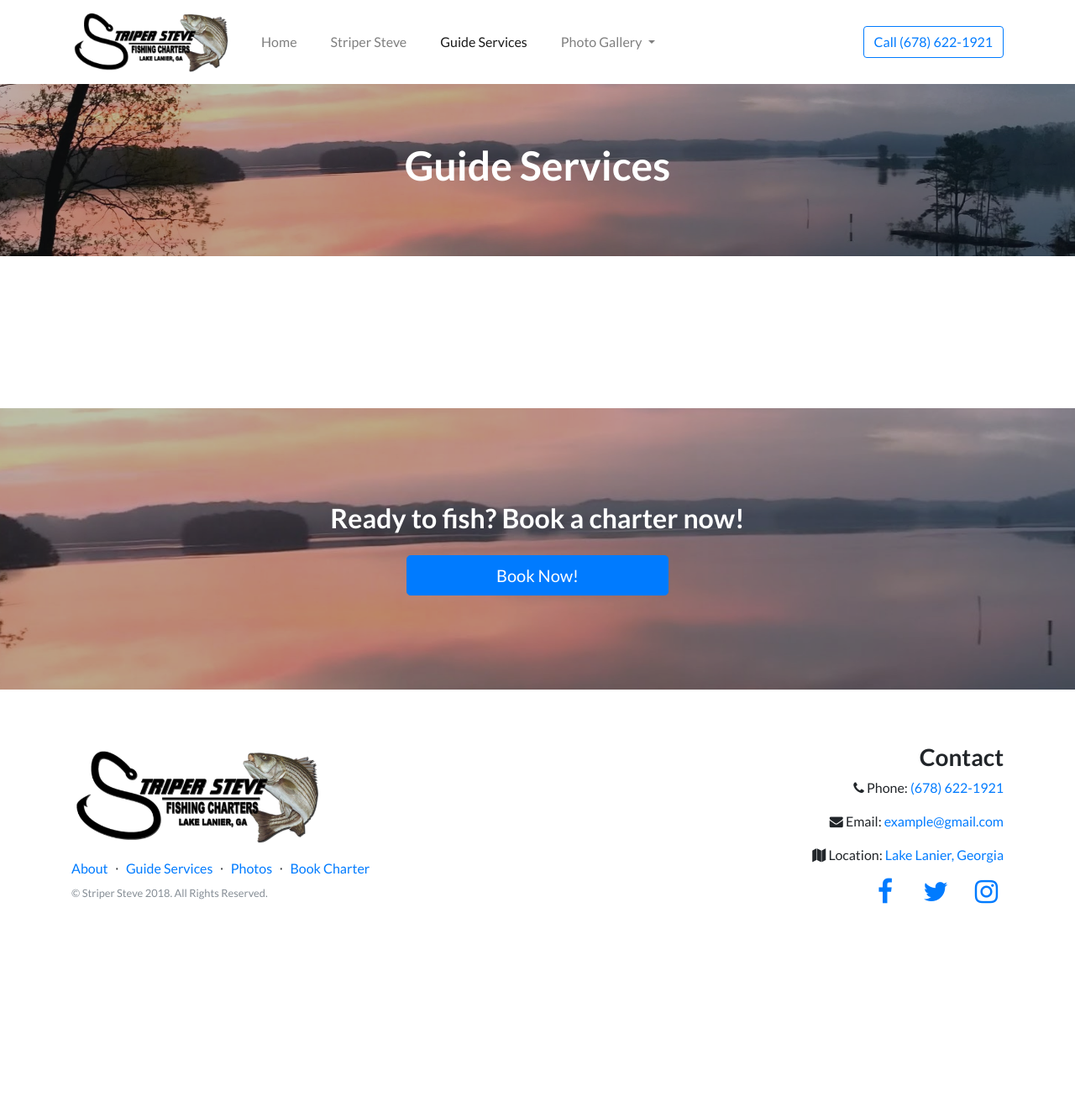
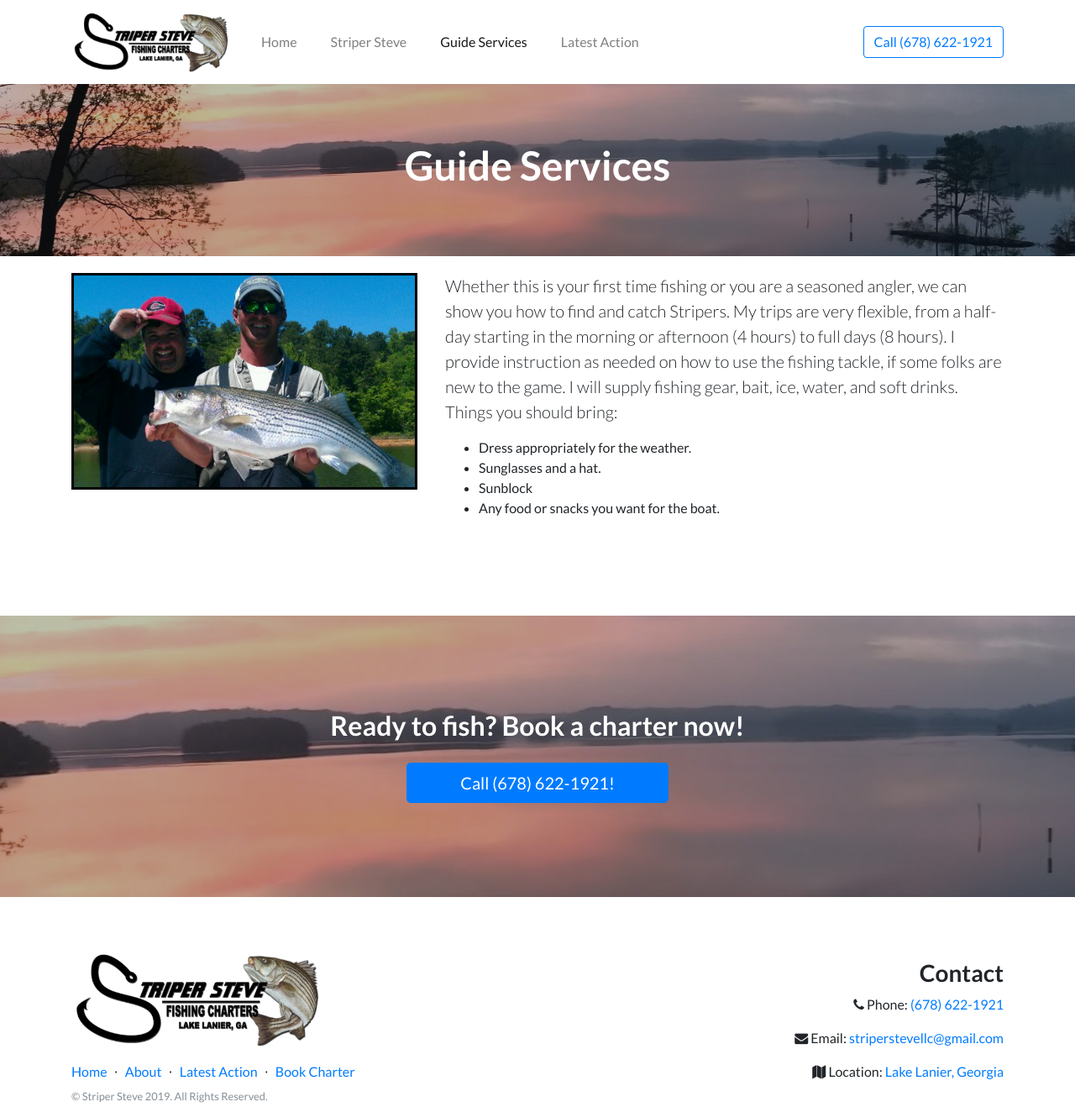
Before and after one commit to benpeterswake/stripersteve, a website: page pages/services.html in a window 1280 px wide. Shown: the whole page at 84% size. Before the commit the page ends 1143 px from the top, so only its background shows below. Drawn offline with Linux system fonts and the light colour scheme.

Commit message:
dev update
dev update

```diff
--- a/pages/services.html
+++ b/pages/services.html
@@ -46,17 +46,9 @@
         <li class="nav-item active">
           <a class="nav-link" href="services.html">Guide Services</a>
         </li>
-        <li class="nav-item dropdown">
-          <a class="nav-link dropdown-toggle" href="#" id="navbarDropdown" role="button" data-toggle="dropdown" aria-haspopup="true" aria-expanded="false">
-            Photo Gallery
-          </a>
-          <div class="dropdown-menu" aria-labelledby="navbarDropdown">
-            <a class="dropdown-item" href="latest-action.html">Latest Action</a>
-            <div class="dropdown-divider"></div>
-            <a class="dropdown-item" href="https://www.facebook.com/Lake.Lanier.Fishing.Charter/" target="_blank">Facebook</a>
-          </div>
+        <li class="nav-item">
+            <a class="nav-link" href="https://www.facebook.com/Lake.Lanier.Fishing.Charter/" target="_blank"">Latest Action</a>
         </li>
-
       </ul>
       <a href="contact.html" class="btn btn-outline-primary my-2 my-sm-0">Call (678) 622-1921</a>
     </div>
@@ -76,19 +68,26 @@
       </div>
     </header>
     <!-- Image Showcases -->
-    <section style="padding-top:100px; padding-bottom:80px;">
+     <section style="padding-top:20px; padding-bottom:100px;">
       <div class="container">
         <div class="row">
           <div class="col-lg-4" style="text-align:left;">
-
+          <img src="../img/steve4.jpg" style="float:left; width:412px; border: 3px solid black"/>
           </div>
           <div class="col-lg-8 gap-left" style="text-align:left;">
+              <p class="lead mb-3">Whether this is your first time fishing or you are a seasoned angler, we can show you how to find and catch Stripers.  My trips are very flexible, from a half-day starting in the morning or afternoon (4 hours) to full days (8 hours).   I provide instruction as needed on how to use the fishing tackle, if some folks are new to the game. I will supply fishing gear, bait, ice, water, and soft drinks.  Things you should bring:
+              </p>
+              <UL>
+                <LI>Dress appropriately for the weather.</LI>
+                <LI>Sunglasses and a hat.</LI>
+                <LI>Sunblock</LI>
+                <LI>Any food or snacks you want for the boat.</LI>
+              </UL>
 
           </div>
         </div>
       </div>
     </section>
-
 
     <!-- Call to Action -->
     <section class="call-to-action text-white text-center">
@@ -101,7 +100,7 @@
           <div class="col-md-10 col-lg-8 col-xl-7 mx-auto">
               <div class="form-row" >
                 <div class="col-lg-6 col-md-6" style="margin:0 auto;">
-                  <a href="#" class="btn btn-block btn-lg btn-primary">Book Now!</a>
+                  <a href="#" class="btn btn-block btn-lg btn-primary">Call (678) 622-1921!</a>
                 </div>
               </div>
           </div>
@@ -116,46 +115,30 @@
           <div class="col-lg-6 h-100 text-center text-lg-left my-auto">
             <img src="../logo.jpg" style="width:300px;" class="mb-3"/>
             <ul class="list-inline mb-2">
+                <li class="list-inline-item">
+                    <a href="/">Home</a>
+                  </li>
+                  <li class="list-inline-item">&sdot;</li>
               <li class="list-inline-item">
                 <a href="about.html">About</a>
               </li>
               <li class="list-inline-item">&sdot;</li>
               <li class="list-inline-item">
-                <a href="#">Guide Services</a>
+                  <a  href="https://www.facebook.com/Lake.Lanier.Fishing.Charter/" target="_blank">Latest Action</a>
               </li>
               <li class="list-inline-item">&sdot;</li>
               <li class="list-inline-item">
-                <a href="#">Photos</a>
-              </li>
-              <li class="list-inline-item">&sdot;</li>
-              <li class="list-inline-item">
-                <a href="#">Book Charter</a>
+                <a href="contact.html">Book Charter</a>
               </li>
             </ul>
-            <p class="text-muted small mb-4 mb-lg-0">&copy; Striper Steve 2018. All Rights Reserved.</p>
+            <p class="text-muted small mb-4 mb-lg-0">&copy; Striper Steve 2019. All Rights Reserved.</p>
           </div>
           <div class="col-lg-6 h-100 text-center text-lg-right my-auto">
             <h3>Contact</h3>
             <p><i class="fa fa-phone" aria-hidden="true"></i> Phone: <a href="#">(678) 622-1921</a></p>
-            <p><i class="fa fa-envelope" aria-hidden="true"></i> Email: <a href="#">example@gmail.com</a></p>
+            <p><i class="fa fa-envelope" aria-hidden="true"></i> Email: <a href="#">striperstevellc@gmail.com</a></p>
             <p><i class="fa fa-map" aria-hidden="true"></i> Location: <a href="#">Lake Lanier, Georgia</a></p>
-            <ul class="list-inline mb-0">
-              <li class="list-inline-item mr-3">
-                <a href="#">
-                  <i class="fa fa-facebook fa-2x fa-fw"></i>
-                </a>
-              </li>
-              <li class="list-inline-item mr-3">
-                <a href="#">
-                  <i class="fa fa-twitter fa-2x fa-fw"></i>
-                </a>
-              </li>
-              <li class="list-inline-item">
-                <a href="#">
-                  <i class="fa fa-instagram fa-2x fa-fw"></i>
-                </a>
-              </li>
-            </ul>
+
 
           </div>
         </div>
```
Also changed, not shown: index.html (+21 -30 lines), pages/about.html (+10 -37 lines), pages/contact.html (+13 -37 lines), pages/fbtest.html (added, +12 -0 lines), pages/latest-action.html (+3 -14 lines), img/steve3.jpg (added), img/steve4.jpg (added), img/steve5.jpg (added), img/striper1.jpg (added), img/striper2.jpg (added), img/striper3.jpg (added).
